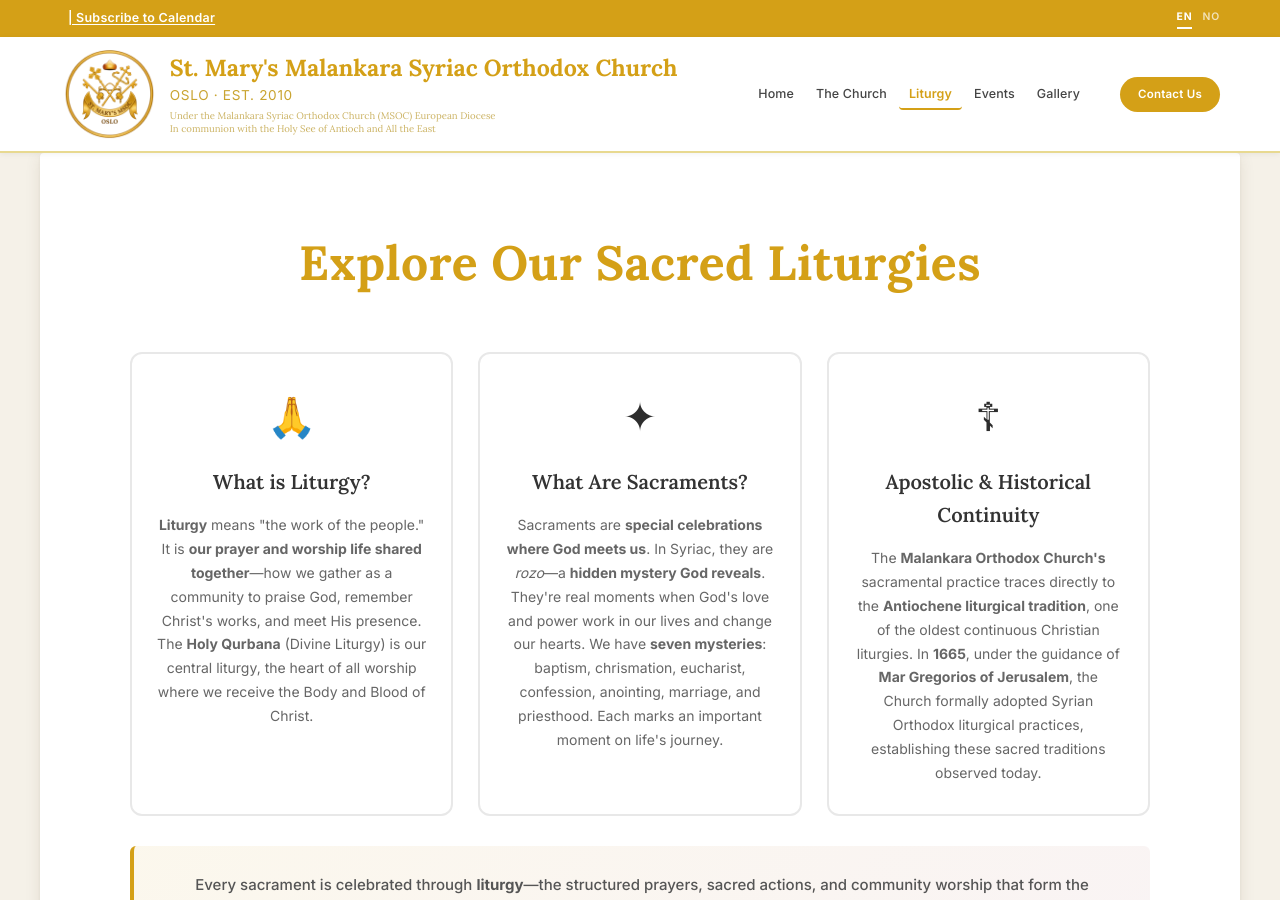
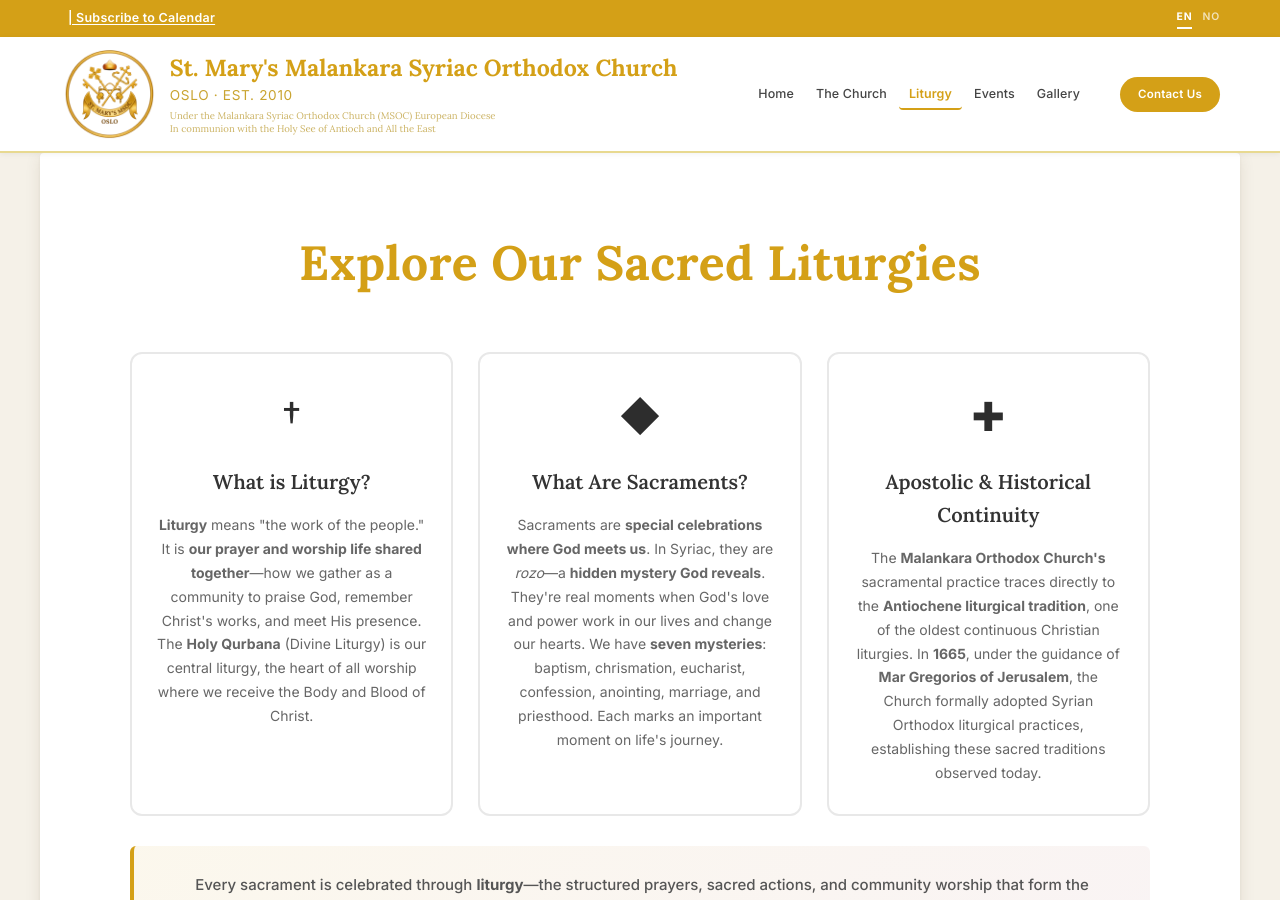
Before and after one commit to stmaryschurchnorway/stmaryschurchnorway.github.io, a Jekyll site: the page built from liturgy.md, in a window 1280 px wide and 900 px high. Built offline with Jekyll 4.4.1, drawn with Linux system fonts in a browser that asks for light colours.

Commit message:
fix: replace inconsistent emojis with stable Unicode symbols
Replace emoji icons that render differently on iOS/Android/desktop with
consistent Unicode symbols:
- 🙏 (praying hands) → † (Latin cross)
- ✦ (sparkle) → ◆ (black diamond)
- ☦ (Orthodox cross) → ✚ (white plus)

These symbols render consistently across all platforms and mobile devices.

Co-Authored-By: Claude Opus 4.7 (1M context) <noreply@anthropic.com>

```diff
--- a/_includes/liturgy-landing.html
+++ b/_includes/liturgy-landing.html
@@ -13,7 +13,7 @@
 
       <!-- Card 1: What is Liturgy? -->
       <div class="liturgy-foundation-card">
-        <div class="liturgy-foundation-card-icon">🙏</div>
+        <div class="liturgy-foundation-card-icon">†</div>
         <h3 class="liturgy-foundation-card-title">What is Liturgy?</h3>
         <p class="liturgy-foundation-card-text">
           <strong>Liturgy</strong> means "the work of the people." It is <strong>our prayer and worship life shared together</strong>—how we gather as a community to praise God, remember Christ's works, and meet His presence. The <strong>Holy Qurbana</strong> (Divine Liturgy) is our central liturgy, the heart of all worship where we receive the Body and Blood of Christ.
@@ -22,7 +22,7 @@
 
       <!-- Card 2: What Are Sacraments? -->
       <div class="liturgy-foundation-card">
-        <div class="liturgy-foundation-card-icon">✦</div>
+        <div class="liturgy-foundation-card-icon">◆</div>
         <h3 class="liturgy-foundation-card-title">What Are Sacraments?</h3>
         <p class="liturgy-foundation-card-text">
           Sacraments are <strong>special celebrations where God meets us</strong>. In Syriac, they are <em>rozo</em>—a <strong>hidden mystery God reveals</strong>. They're real moments when God's love and power work in our lives and change our hearts. We have <strong>seven mysteries</strong>: baptism, chrismation, eucharist, confession, anointing, marriage, and priesthood. Each marks an important moment on life's journey.
@@ -31,7 +31,7 @@
 
       <!-- Card 3: Apostolic & Historical Continuity -->
       <div class="liturgy-foundation-card">
-        <div class="liturgy-foundation-card-icon">☦</div>
+        <div class="liturgy-foundation-card-icon">✚</div>
         <h3 class="liturgy-foundation-card-title">Apostolic & Historical Continuity</h3>
         <p class="liturgy-foundation-card-text">
           The <strong>Malankara Orthodox Church's</strong> sacramental practice traces directly to the <strong>Antiochene liturgical tradition</strong>, one of the oldest continuous Christian liturgies. In <strong>1665</strong>, under the guidance of <strong>Mar Gregorios of Jerusalem</strong>, the Church formally adopted Syrian Orthodox liturgical practices, establishing these sacred traditions observed today.
```
